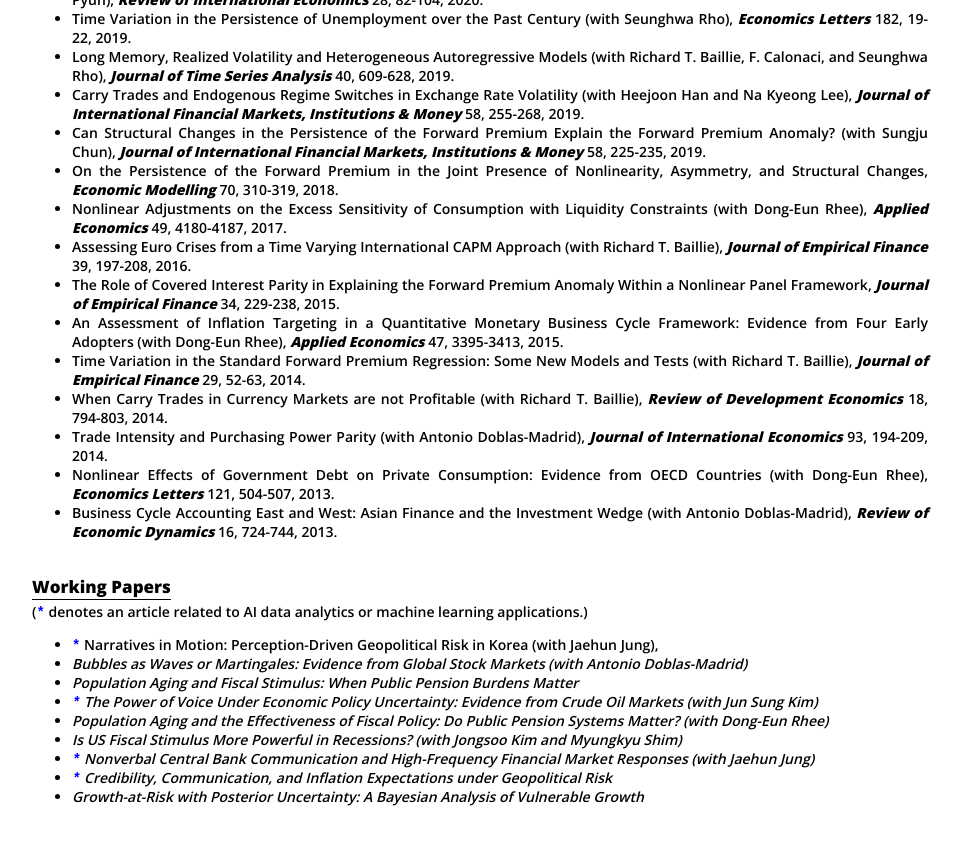
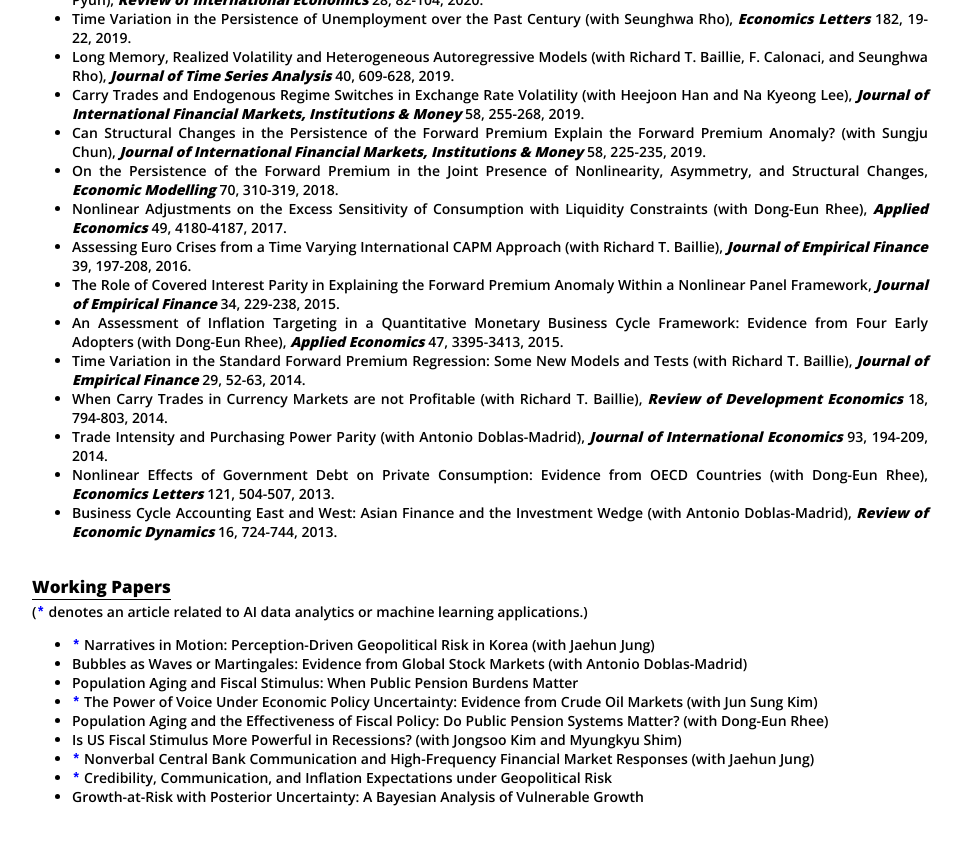
Before and after one commit to dooyeoncho/dooyeoncho.github.io, a Jekyll site: the page built from pages/research.html, in a window 1280 px wide and 900 px high, scrolled down 1218 px. Shown: the top 845 px of the window, without its empty margins (160-1122 px from the left). Built offline with Jekyll 4.4.1, drawn with Linux system fonts in a browser that asks for light colours.

Commit message:
Update research.html

```diff
--- a/pages/research.html
+++ b/pages/research.html
@@ -103,7 +103,7 @@
 
 <div><b><p style="font-family: 'Open Sans', sans-serif; font-size: 17px; font-weight: 800; color: black; border-bottom: 1.5px solid black; display: inline-block; padding-bottom: 0.3px; margin: 0;">Working Papers</font></p></b> </div></li>(<code style="color : blue"><b>*</b></code> denotes an article related to AI data analytics or machine learning applications.)</li></div>
 	<ul>
-		<span class="highlight-title"><li><code style="color : blue"><b>*</b></code> Narratives in Motion: Perception-Driven Geopolitical Risk in Korea (with Jaehun Jung), <em property="italic"></li></span>
+		<span class="highlight-title"><li><code style="color : blue"><b>*</b></code> Narratives in Motion: Perception-Driven Geopolitical Risk in Korea (with Jaehun Jung)</li></span>
 		<span class="highlight-title"><li>Bubbles as Waves or Martingales: Evidence from Global Stock Markets (with Antonio Doblas-Madrid)</li></span>
 		<span class="highlight-title"><li>Population Aging and Fiscal Stimulus: When Public Pension Burdens Matter</li></span>
 		<span class="highlight-title"><li><code style="color : blue"><b>*</b></code> The Power of Voice Under Economic Policy Uncertainty: Evidence from Crude Oil Markets (with Jun Sung Kim)</li></span>
```
